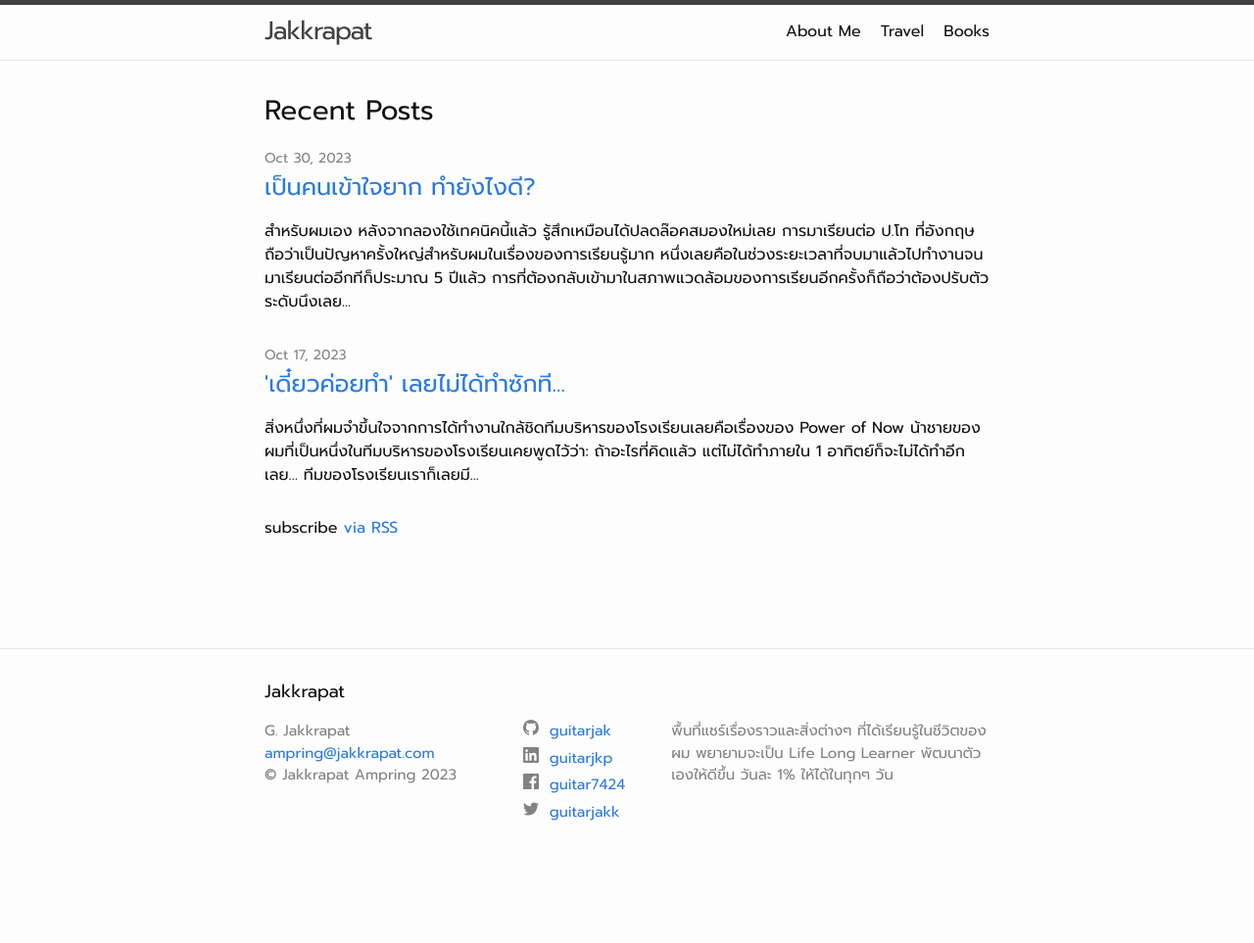
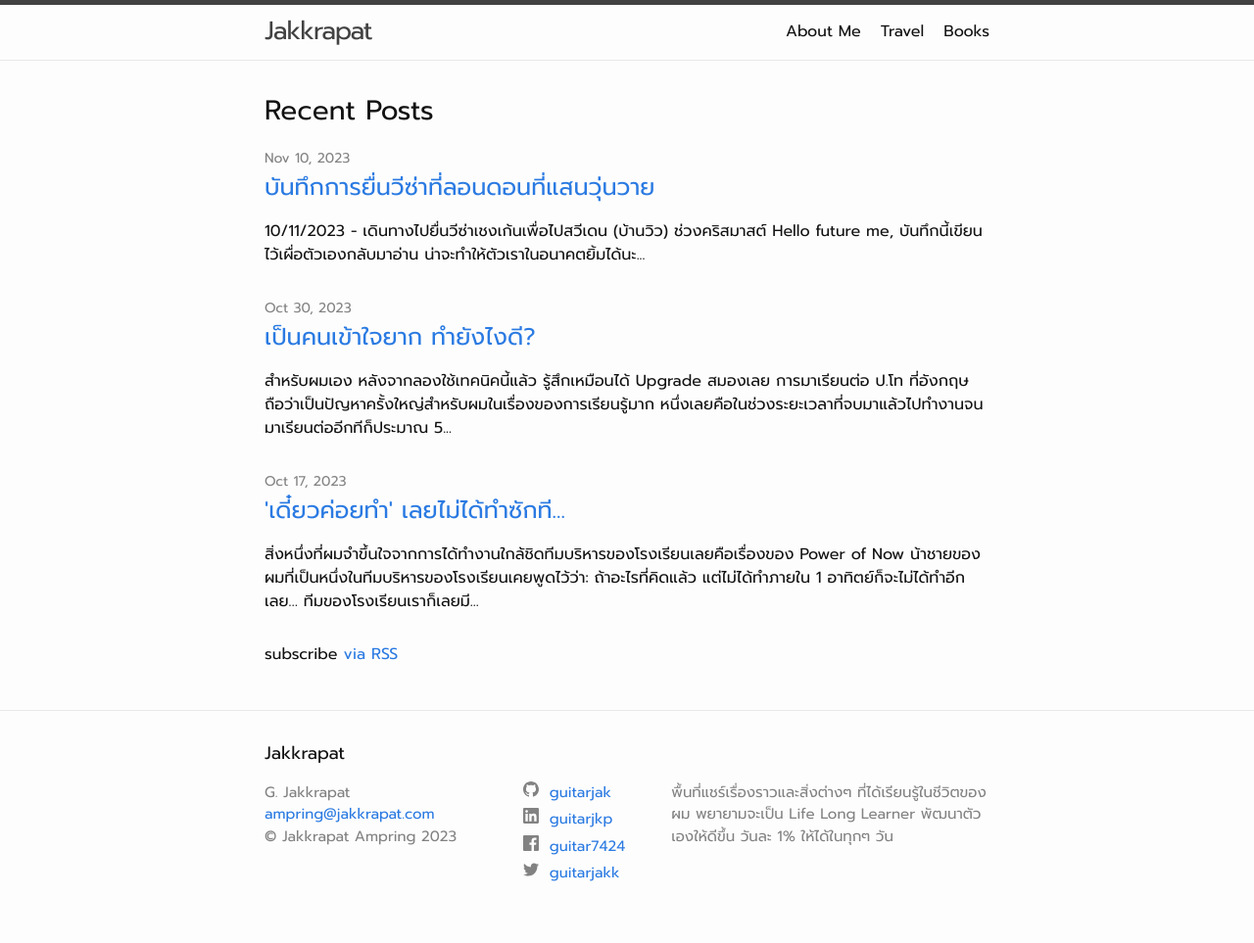
Before and after one commit to guitarjak/my-jekyll-blog, a Jekyll site: the page built from index.markdown, in a window 1280 px wide. Shown: the whole page at 98% size. Built offline with Jekyll 4.4.1, drawn with Linux system fonts in a browser that asks for light colours; before the commit the page ends 900 px from its top, so only the background shows below that; some of the changed lines change nothing that is shown.

Commit message:
Add my travel post

```diff
--- a/_posts/2023-10-30-mind-palace-visualization.md
+++ b/_posts/2023-10-30-mind-palace-visualization.md
@@ -5,7 +5,7 @@ date:   2023-10-30 09:00:00 +0100
 catagory: Self
 excerpt: "เรียนมาได้ 2 เดือน รู้สึกว่าใช้เวลากับการอ่านหนังสือค่อนข้างเยอะ รู้สึกว่าอ่านก็เยอะ แต่ไม่ค่อยเข้าใจเลย ก็เลยคิดว่าเป็นแบบนี้ต่อไปไม่ได้แล้ว"
 ---
-> สำหรับผมเอง หลังจากลองใช้เทคนิคนี้แล้ว รู้สึกเหมือนได้ปลดล๊อคสมองใหม่เลย
+> สำหรับผมเอง หลังจากลองใช้เทคนิคนี้แล้ว รู้สึกเหมือนได้ Upgrade สมองเลย
 
 <br>
 
--- /dev/null
+++ b/blog-travel/_posts/assets/2023-10-11-applying-for-schengen.md
@@ -0,0 +1,67 @@
+---
+layout: post
+title:  "บันทึกการยื่นวีซ่าที่ลอนดอนที่แสนวุ่นวาย"
+date:   2023-11-10 09:00:00 +0100
+category: Travel
+excerpt: "รีวิวหนึ่งวันของการไปยื่นวีซ่าที่ London จากเด็กนักเรียนที่ไม่ได้อยู่ใยลอนดอน..."
+---
+> 10/11/2023 - เดินทางไปยื่นวีซ่าเชงเก้นเพื่อไปสวีเดน (บ้านวิว) ช่วงคริสมาสต์
+![Guitar and View](/images/SchengenDay/ScheVisa1.jpeg)
+Hello future me, บันทึกนี้เขียนไว้เผื่อตัวเองกลับมาอ่าน น่าจะทำให้ตัวเราในอนาคตยิ้มได้นะ :)
+
+<br>
+
+#### __วันนี้ให้ทายตื่นกี่โมงง... ตีสามครึ่งจ้าา__
+เพราะต้องไปทำวีซ่าเชงเก้นที่ลอนดอนตอน 10 โมง แต่ประเด็นคือจองรถไฟเข้าลอนดอนไปตอน 6.17 แล้วจากที่หอ ถ้าก่อน 7.15 ไม่มีวิธีอื่นนอกจาก "เดิน" (หรือมีแต่เราไม่รู้นะ5555) ใช้เวลาชั่วโมงครึ่งกว่าจะถึงสถานีรถไฟ ฉะนั้นก็ต้องออกกันประมาณตีสี่ครึ่ง
+
+ถึงสถานีรถไฟ ขึ้นมาเรียบร้อย หลับกันยาวจนถึงลอนดอนเลย555 ไม่เชื่อดูหน้าวิวได้ - ง่วงมาก
+
+![Chanya in the Train](/images/SchengenDay/ScheVisa3.jpeg)
+
+<br>
+
+#### __ถึงลอนดอน 7 โมง 20__
+มื้อเช้าฝากท้องไว้ที่ Paul ร้านโปรดคุณชัญญา ยังมีเวลาเลยนั่งชิวๆ นิดหน่อย (จริงๆ เข้ามาหลบหนาว) นั่งกันประมาณ 40 นาที วิวบอกว่าไปกันดีกว่า เผื่อมีอะไรขาดเหลือได้ไปจัดการที่โน่น ว่าแล้วก็มุ่งหน้าไป VFS Global London เลย (รีบมากจองตั้ง 10 โมง)
+
+![At Paul London](/images/SchengenDay/ScheVisa6.jpeg)
+
+<br>
+
+#### __ขึ้นบัสกันมานั่งไปถึง VFS London__
+ประมาณ 9 โมงตรง คนเยอะมากก (นี่ขนาดช่วงเช้านะ อ่านในเว็บมาเขาบอกกันว่าช่วงบ่ายคนเยอะกว่านี้) วิวบอกว่าเราขาด Travel Plan กับหลักฐานการจองตั๋ว เลยตัดสินใจปริ้นเพิ่ม ข้างหน้ามีร้านปริ้นด่วน แผ่นละ 1.5ปอนด์ หยิบคิวอะไรเรียบร้อยก็เข้าไปนั่งรอ
+
+![VFS Global London](/images/SchengenDay/ScheVisa8.jpeg)
+
+<br>
+
+#### __เจอคุณน้าคนไทยพอดี__
+เลยได้คุยกันนิดหน่อย ตอนแรกไม่รู้ แต่ได้ยินคุยกันภาษาไทย ผมเลยทักไปตามสไตล์คนไทยว่า "คนไทยหรือเปล่าครับ55" คุยไปคุยมา คุณน้า Helene (ยุ้ย) ใจดีมาก เขาจะพาแม่ไปสวีเดน เลยมาขอวีซ่าสวีเดนให้แม่เหมือนกัน อยู่สวีเดนมา 8 ปี แล้วย้ายมาอยู่ที่ลอนดอนอีก 8 ปี ผมเลยขอคอนแทคน้าเขาไว้ เผื่อมีคำถามเรื่องงานอาจจะขออนุญาตติดต่อไป (ไม่ได้ถ่ายมานะ เกรงใจน้าเขา)
+
+ตัดภาพมาที่ตอนเขาเรียกไปเช็คเอกสาร บลาๆ ก็ไม่มีอะไร มาถึงช๊อตนึงเขาบอกว่า ซื้อประกันมาผิดประเภทนะ นึกในใจ อ่าวซวยแล้ว ก็ไปสวีเดน ซื้อประกันสวีเดนมาก็น่าจะถูกแล้วนะ พอเขาอธิบายถึงได้รู้ว่าเดินทางในเชงเก้นต้องซื้อประกันครอบคลุมทั้งยุโรปนะ นี่ก็กดซื้อประกันใหม่ตรงนั้นเลยจ้า แล้วออกมาปริ้นข้างหน้า แล้วเอากลับเข้าไปยื่นอย่างรวดเร็ว
+
+![Prinintg Shop at VFS Global London](/images/SchengenDay/ScheVisa9.jpeg)
+
+<br>
+
+#### __ยื่นเสร็จ เดินออกมาหาชัญญา__
+มีเป้าหมายจะไป China Town เพื่อพิชิตเป็น 4 Season สองคนหิวโหยนั่งรถไฟใต้ดินแล้วเดินต่ออีก 10 นาทีก็มาถึง China Town รอบที่แล้วมากับยาย คนเยอะมาก แต่รอบนี้สุดโล่ง ได้โต๊ะอย่างรวดเร็ว เปิดเมนูปุ๊บ สั่งกันมาสามอย่าง มีเป็ดหมูกรอบ ผัดมะเขือม่วง แล้วก็มาพูโทฟู (เต้าหู้ผัดพริกจีน?)
+
+![Chanya @4Season](/images/SchengenDay/ScheVisa10.jpeg)
+
+<br>
+
+#### __พออาหารมา กินกันไปสักแป๊ป__
+เจ้าชัญญาหันมาถามว่า "เอาเพิ่มมั้ย?" เราก็ตอบไป "ได้หมดๆ" เรียกพนักงานมาสั่งเป็ดเพิ่มอีกจานนึง เขามองแล้วทำหน้างงๆ ว่า "ห๊ะ ยังจะสั่งกันอีกหรอ.." ตัดภาพมาตอนจบ สรุปกินไม่หมด555555 เอากลับบ้าน 2 อย่าง เช็คบิลมา 86ปอนด์ เดินแบกพุงกลับ Northampton กันแบบจุกๆ
+
+![We ordered more!](/images/SchengenDay/ScheVisa11.jpeg)
+
+<br>
+
+#### __ขากลับตัดสินใจเดิน__
+เพราะอิ่มเกินอยากเดินย่อย เดินอีกประมาณ 35 นาทีถึงสถานีรถไฟ คนแน่นมากนี่ขนาดบ่าย 2 กว่าๆ นี่มันลอนดอนนี่เนอะ นั่งไปเรื่อยๆ หลับอีกละ ตื่นมาอีกทีเกือบถึง Northampton ละ (555) ถึงปูีปก็ต้องเดินมาอีกเกือบ 20 นาทีเพื่อไปขึ้นรถบัสกลับหอ (อีกประมาณ 40 นาที) สรุปกลับมาถึงหอ นางชัญญาหลับเลยจ้า สงสัยเหนื่อจัด บอกว่าปวดขามากวันนี้เดินเกิน 3 ชั่วโมงแล้วมั้ง เป็นอันจบวันการยื่นวีซ่าที่วุ่นวายของเรา
+
+โฉมหน้าคนพอใจที่ได้กินเป็ด 4 Season ซักที
+![She is satisfied](/images/SchengenDay/ScheVisa12.jpg)
+
+![And also exhausted](/images/SchengenDay/ScheVisa13.jpeg)
+Bye 10/11/2023
```
Also changed, not shown: images/SchengenDay/ScheVisa1.jpeg (added), images/SchengenDay/ScheVisa10.jpeg (added), images/SchengenDay/ScheVisa11.jpeg (added), images/SchengenDay/ScheVisa12.jpg (added), images/SchengenDay/ScheVisa13.jpeg (added), images/SchengenDay/ScheVisa14.jpeg (added), images/SchengenDay/ScheVisa15.jpeg (added), images/SchengenDay/ScheVisa16.jpg (added), images/SchengenDay/ScheVisa17.jpg (added), images/SchengenDay/ScheVisa18.jpg (added), images/SchengenDay/ScheVisa2.jpeg (added), images/SchengenDay/ScheVisa3.jpeg (added), 6 other files.
